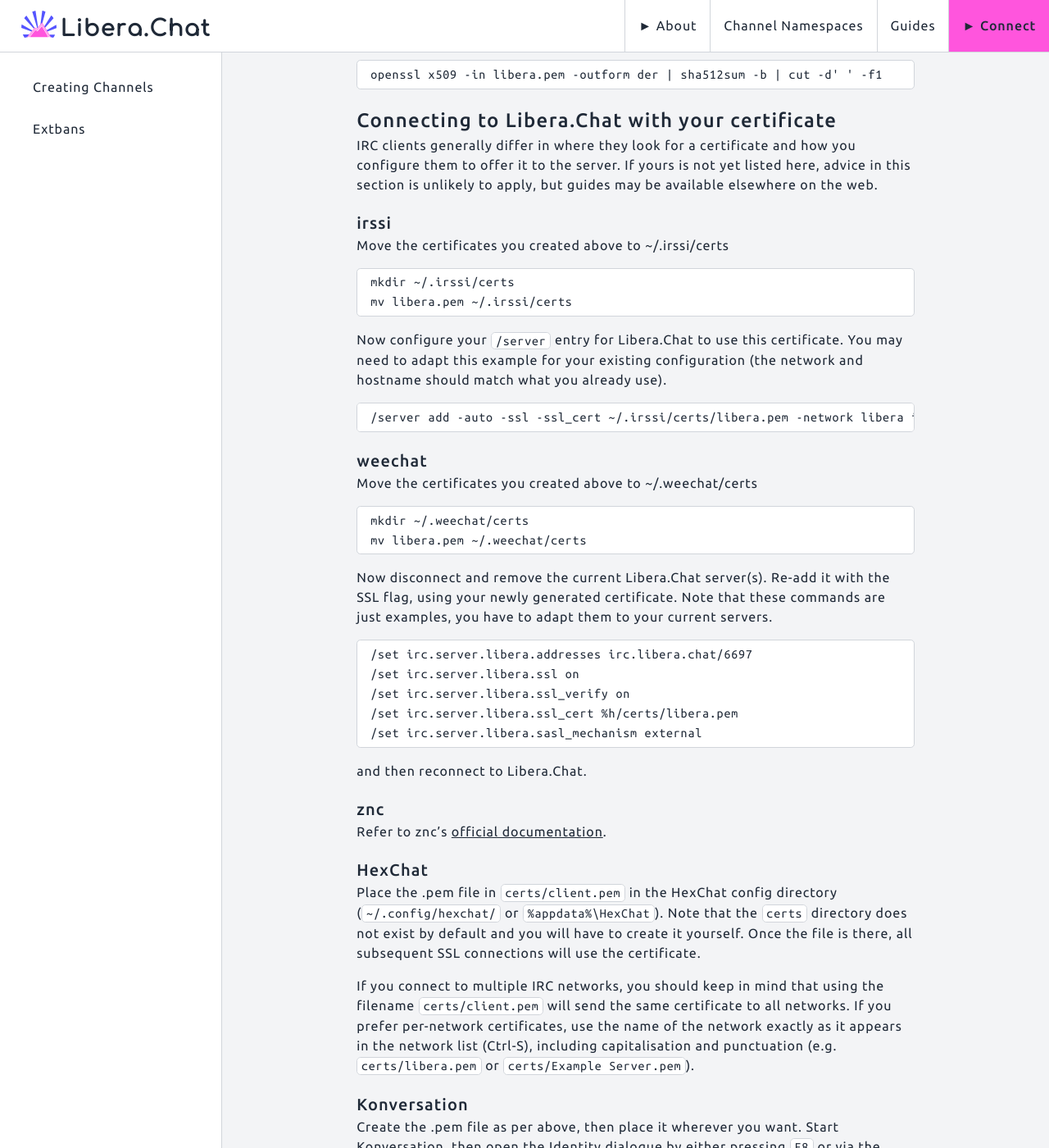
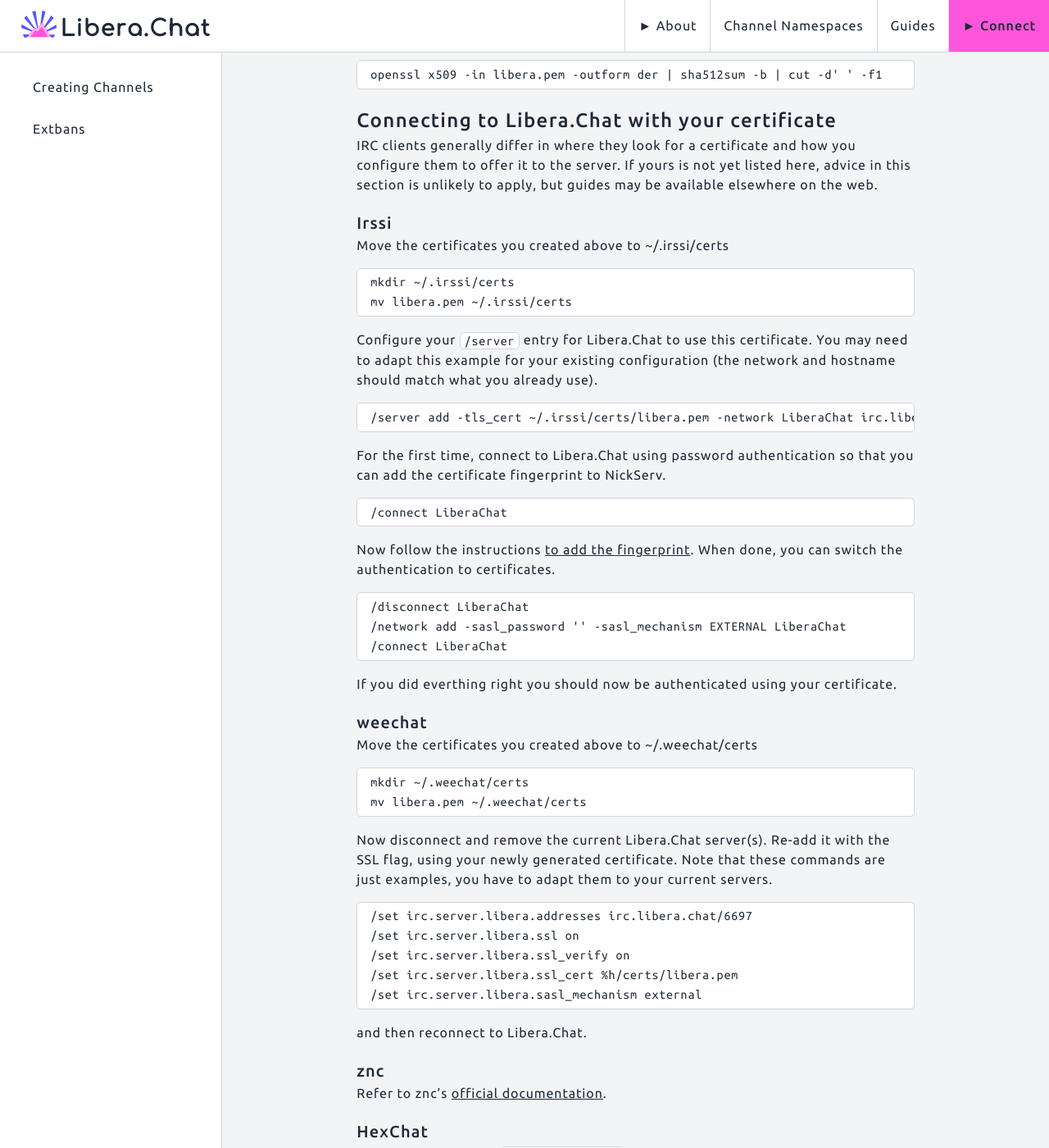
Before and after one commit to Libera-Chat/libera-chat.github.io, a Jekyll site: the page built from content/_guides/certfp.md, in a window 1280 px wide and 1400 px high, scrolled down 752 px. Shown: the whole window at 82% size. Built offline with Jekyll 4.4.1, drawn with Linux system fonts in a browser that asks for light colours.

Commit message:
Complete Irssi CertFP instructions and unify network name

```diff
--- a/content/_guides/certfp.md
+++ b/content/_guides/certfp.md
@@ -44,18 +44,33 @@
 advice in this section is unlikely to apply, but guides may be available
 elsewhere on the web.
 
-### irssi
+### Irssi
 
 Move the certificates you created above to ~/.irssi/certs
 
     mkdir ~/.irssi/certs
     mv libera.pem ~/.irssi/certs
 
-Now configure your `/server` entry for Libera.Chat to use this certificate. You
+Configure your `/server` entry for Libera.Chat to use this certificate. You
 may need to adapt this example for your existing configuration (the network
 and hostname should match what you already use).
 
-    /server add -auto -ssl -ssl_cert ~/.irssi/certs/libera.pem -network libera irc.libera.chat 6697
+    /server add -tls_cert ~/.irssi/certs/libera.pem -network LiberaChat irc.libera.chat 6697
+
+For the first time, connect to Libera.Chat using password authentication so
+that you can add the certificate fingerprint to NickServ.
+
+    /connect LiberaChat
+
+Now follow the instructions [to add the fingerprint](#add-your-fingerprint-to-nickserv).
+When done, you can switch the authentication to certificates.
+
+    /disconnect LiberaChat
+    /network add -sasl_password '' -sasl_mechanism EXTERNAL LiberaChat
+    /connect LiberaChat
+
+If you did everthing right you should now be authenticated using your
+certificate.
 
 ### weechat
 
```
Also changed, not shown: content/_guides/sasl/irssi.md (+6 -6 lines).
